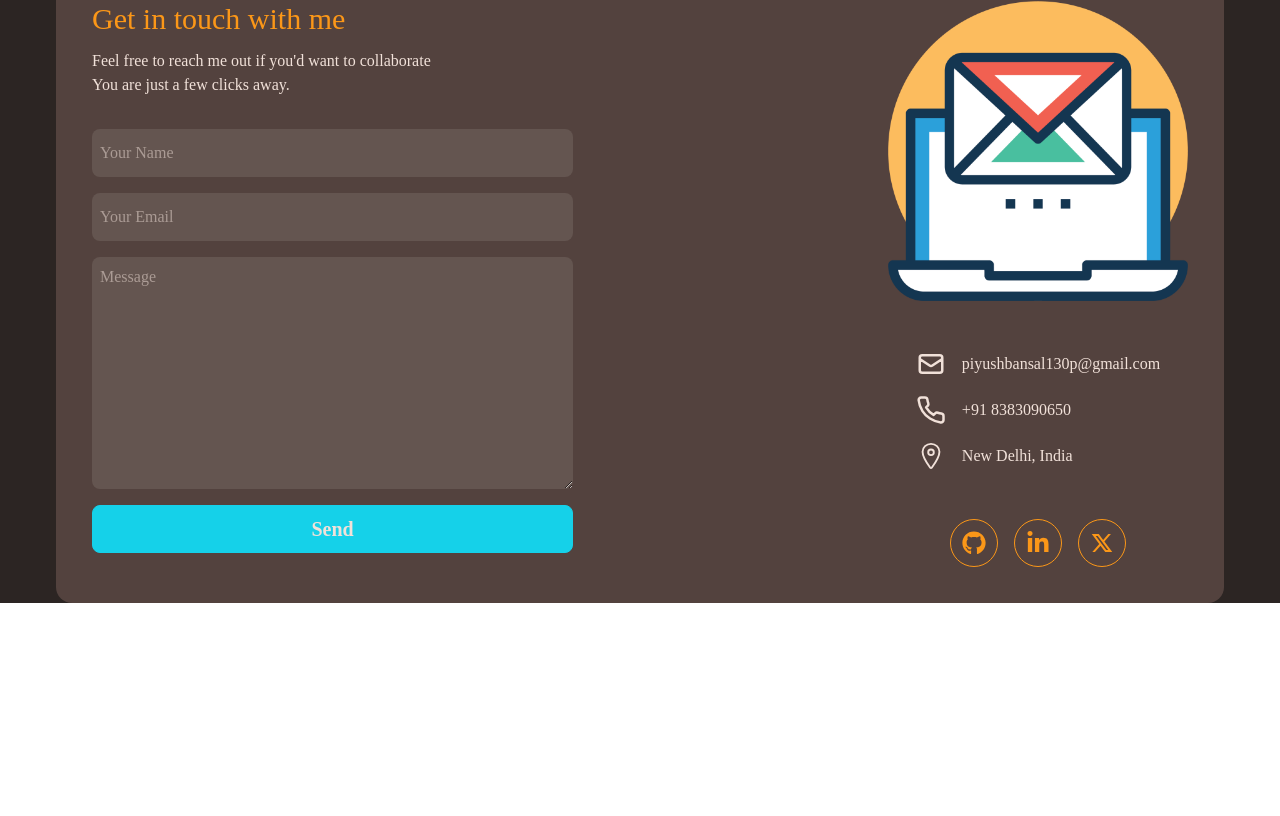
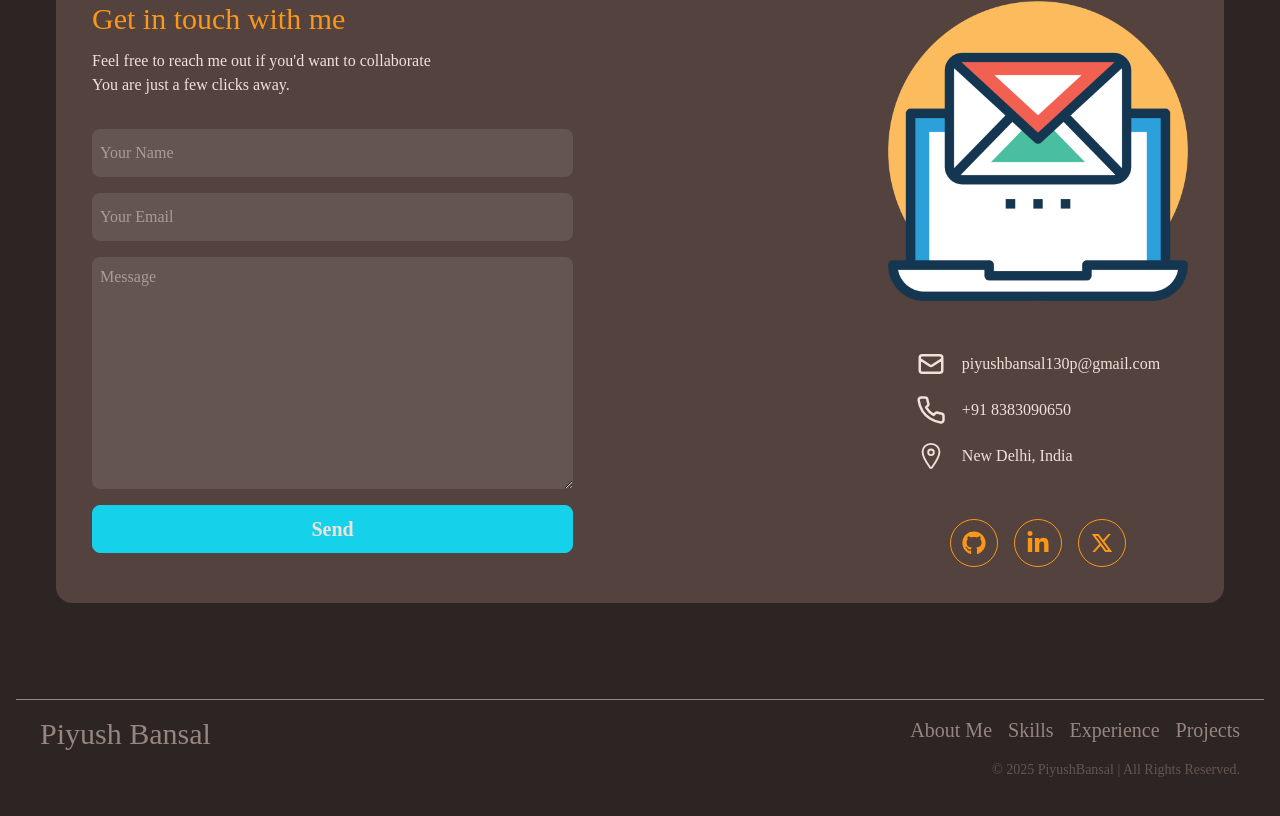
Before and after one commit to Piyush-Bansal9/portfolio, a React (Vite) app: page / in a window 1280 px wide. Shown: the part 3687-4503 px from the top of the page. Before the commit the page ends 4290 px from the top, so only its background shows below. Built offline with nearby package versions, Linux system fonts and the light colour scheme.

Commit message:
Footer Added

```diff
--- a/src/App.jsx
+++ b/src/App.jsx
@@ -1,6 +1,7 @@
 
 import AboutMeMain from './components/aboutMeSection/aboutMeMain'
 import ContactMeMain from './components/contactMeSection/contactMeMain'
+import FooterMain from './components/footerSection/footerMain'
 import HeroGradient from './components/heroSection/heroGradient'
 import HeroMain from './components/heroSection/heroMain'
 import Navbar from './components/navbar/navbar'
@@ -22,6 +23,7 @@
       <SubSkills/>
       <ProjectsMain/>
       <ContactMeMain/>
+      <FooterMain/>
     </main>
   )
 }
--- /dev/null
+++ b/src/components/footerSection/footerMain.jsx
@@ -0,0 +1,53 @@
+import { Link } from "react-scroll";
+
+function FooterMain() {
+    const footerLinks = [
+        {
+            name: "About Me",
+            section: "about",
+        },
+        {
+            name: "Skills",
+            section: "skills",
+        },
+        {
+            name: "Experience",
+            section: "experience",
+        },
+        {
+            name: "Projects",
+            section: "projects",
+        },
+    ];
+    return (
+        <div className="px-4">
+            <div className="w-full h-[1px] bg-lightGrey mt-24"></div>
+            <div className="md:flex justify-between mt-4 max-w-[1200px] mx-auto sm:hidden">
+                <p className="text-3xl text-lightGrey ">Piyush Bansal</p>
+                <ul className="flex gap-4 text-lightGrey text-xl">
+                {footerLinks.map((item, index) => {
+                    return (
+                    <li key={index}>
+                        <Link
+                        spy={true}
+                        smooth={true}
+                        duration={500}
+                        offset={-120}
+                        to={item.section}
+                        className="hover:text-white transition-all duration-500 cursor-pointer"
+                        >
+                        {item.name}
+                        </Link>
+                    </li>
+                    );
+                })}
+                </ul>
+            </div>
+            <p className="max-w-[1200px] mx-auto text-right mt-2 mb-12 text-sm text-lightBrown">
+                © 2025 PiyushBansal | All Rights Reserved.
+            </p>
+        </div>
+    )
+}
+
+export default FooterMain
```
